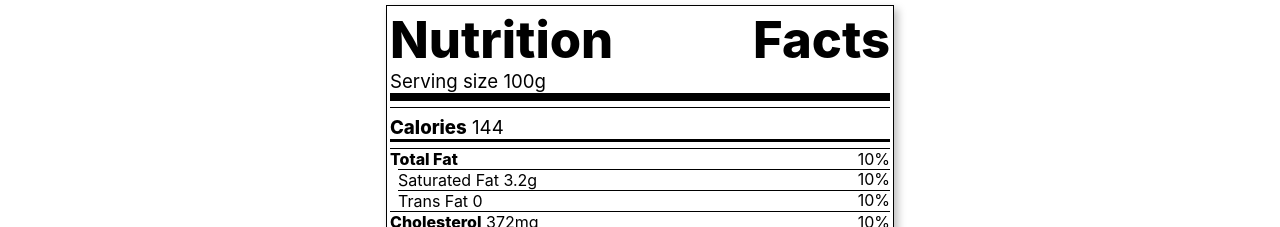
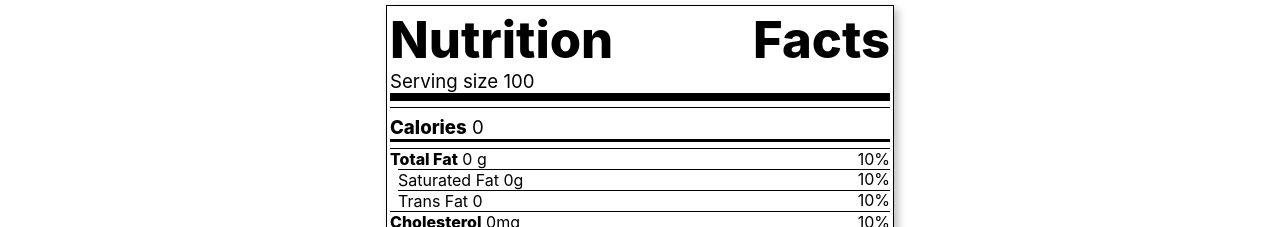
Before and after one commit to raluzez/nutrition-label-maker, a React (Create React App) app: page / in a window 1280 px wide. Shown: the part 573-800 px from the top of the page. Built offline with nearby package versions, Linux system fonts and the light colour scheme.

Commit message:
nutritionLabelData

```diff
--- a/src/components/NutritionLabel/NutritionLabel.js
+++ b/src/components/NutritionLabel/NutritionLabel.js
@@ -1,92 +1,59 @@
-import React, { Component } from "react";
+import React from "react";
 import Header from "./NutritionLabelComponents/Header/Header";
 import Nutrients from "./NutritionLabelComponents/Nutrients/Nutrients";
 import Vitamins from "./NutritionLabelComponents/Vitamins/Vitamins";
 import Styles from "./NutritionLabel.module.css";
 
-class NutritionLabel extends Component {
-    state = {
-        itemsList: [
-            {
-            nutrition:null,
-            name: "Cheese",
-            amount:{
-                amount:100,
-                units:"grams"
-                }
-            },
-            {
-            nutrition:null,
-            name: "Salt",
-            amount:{
-                amount:2,
-                units:["spoon","spoons"]
-                }
-            },
-            {
-            nutrition:{
-                servingSize:"100g",
-                servingsPerContainer:null,
-                calories:144,
-                totalFat:9.6,
-                saturatedFat:3.2,
-                transFat:0,
-                cholesterol:372,
-                sodium:142,
-                totalCarbs:0.7,
-                dietaryFiber:0,
-                sugars:0.4,
-                protein:12.6,
-                vitaminA:10.8,
-                vitaminC:0,
-                calcium:4.4,
-                iron: 9.8
-            },
-            name: "Egg",
-            amount: {
-                amount:1,
-                units:null
-                }
-            }
-        ]
-    }
-    render(){
+const nutritionLabel = (props) => {
+
+        const productDataHandler = (obj, data) => {
+            let ret
+            if (obj) {
+                if(obj.data) {
+                    ret = data
+                } else ret = 0
+            } else return ret=0
+            return ret
+        }
+
+
+
         return(
             <div className={Styles.Container}>
-                <Header servingSize={this.state.itemsList[2].nutrition.servingSize}/>
-                <Nutrients calories={this.state.itemsList[2].nutrition.calories}>
+                <Header servingSize={props.product ? props.product.quantity : 100}/>
+                <Nutrients calories={props.product ? props.product.totalNutrients.ENERC_KCAL.quantity : 0}>
                     <ul>
                         <li>
                             <div className={Styles.Float}>10%</div>
-                            <b className={Styles.Attribute}>Total Fat</b>
+                            <b className={Styles.Attribute}>Total Fat</b> {props.product ? props.product.totalNutrients.FAT.quantity : 0} g
                             <ul>
                                 <div className={Styles.Float}>10%</div>
-                                <li>Saturated Fat {this.state.itemsList[2].nutrition.saturatedFat}g</li>
+                                <li>Saturated Fat {props.product ? props.product.totalNutrients.FASAT.quantity : 0}g</li>
                                 <div className={Styles.Float}>10%</div>
-                                <li>Trans Fat {this.state.itemsList[2].nutrition.transFat}</li>
+                                <li>Trans Fat {props.product ? props.product.totalNutrients.FATRN.quantity : 0}</li>
                             </ul>
                         </li>
                         <li>
                             <div className={Styles.Float}>10%</div>
-                            <b className={Styles.Attribute}>Cholesterol</b> {this.state.itemsList[2].nutrition.cholesterol}mg
+                            <b className={Styles.Attribute}>Cholesterol</b> {props.product ? props.product.totalNutrients.CHOLE.quantity : 0}mg
                         </li>
                         <li>
                             <div className={Styles.Float}>10%</div>
-                            <b className={Styles.Attribute}>Sodium</b> {this.state.itemsList[2].nutrition.sodium}mg
+                            <b className={Styles.Attribute}>Sodium</b> {props.product ? props.product.totalNutrients.NA.quantity : 0}mg
                         </li>
                         <li>
                             <div className={Styles.Float}>10%</div>
-                            <b className={Styles.Attribute}>Total Carbohydrates</b> {this.state.itemsList[2].nutrition.totalCarbs}g
+                            <b className={Styles.Attribute}>Total Carbohydrates</b> {props.product ? props.product.totalNutrients.CHOCDF.quantity : 0}g
                             <ul>
                                 <div className={Styles.Float}>10%</div>
-                                <li>Dietary Fiber {this.state.itemsList[2].nutrition.dietaryFiber}g</li>
+                                <li>Dietary Fiber {props.product ? props.product.totalNutrients.FIBTG.quantity : 0}g</li>
                                 <div className={Styles.Float}>10%</div>
-                                <li>Sugars {this.state.itemsList[2].nutrition.sugars}g</li>
+                                <li>Sugars {props.product ? props.product.totalNutrients.SUGAR.quantity : 0}g</li>
                             </ul>
                         </li>
                         <li>
                             <div className={Styles.Float}>10%</div>
-                            <b className={Styles.Attribute}>Protein</b> {this.state.itemsList[2].nutrition.protein}g
+                            <b className={Styles.Attribute}>Protein</b> {props.product ? props.product.totalNutrients.PROCNT.quantity : 0}g
                         </li>
                     </ul>
                 </Nutrients>
@@ -94,25 +61,24 @@ class NutritionLabel extends Component {
                     <ul>
                         <li>
                             <div className={Styles.Float}>10%</div>
-                            <b className={Styles.Attribute}>Vitamin A</b> {this.state.itemsList[2].nutrition.vitaminA}mg
+                            <b className={Styles.Attribute}>Vitamin A</b> {props.product ? props.product.totalNutrients.VITA_RAE.quantity : 0}mg
                         </li>
                         <li>
                             <div className={Styles.Float}>10%</div>
-                            <b className={Styles.Attribute}>Vitamin C</b> {this.state.itemsList[2].nutrition.vitaminC}mg
+                            <b className={Styles.Attribute}>Vitamin C</b> {props.product ? props.product.totalNutrients.VITC.quantity : 0}mg
                         </li>
                         <li>
                             <div className={Styles.Float}>10%</div>
-                            <b className={Styles.Attribute}>Iron</b> {this.state.itemsList[2].nutrition.iron}mg
+                            <b className={Styles.Attribute}>Iron</b> {props.product ? props.product.totalNutrients.FE.quantity : 0}mg
                         </li>
                         <li>
                             <div className={Styles.Float}>10%</div>
-                            <b className={Styles.Attribute}>Calcium</b> {this.state.itemsList[2].nutrition.calcium}mg
+                            <b className={Styles.Attribute}>Calcium</b> {props.product ? props.product.totalNutrients.CA.quantity : 0}mg
                         </li>
                     </ul>
                 </Vitamins>
             </div>
-        )
-    }
+      )
 }
 
-export default NutritionLabel;
+export default nutritionLabel;
--- a/src/components/Product/ProductModal/ProductModal.js
+++ b/src/components/Product/ProductModal/ProductModal.js
@@ -6,8 +6,8 @@ import Styles from "./ProductModal.module.css";
 const productModal = (props) => (
     <Aux>
         <i className={`fas fa-times ${Styles.CloseIcon}`} onClick={props.closeIconClicked}></i>
-        <div className={Styles.Name}>{props.name}</div>
-        <NutritionLabel style={{margin:"32px"}}/>
+        <div className={Styles.Name}>{props.product.name}</div>
+        <NutritionLabel product={props.product}/>
         <div>
             <button onClick={props.buttonClickced}>Select Product</button>
             <input type="text" placeholder="0" className={Styles.Input} value={props.inputValue} onChange={props.inputChanged}/> g
--- a/src/containers/ProductsList/ProductsList.js
+++ b/src/containers/ProductsList/ProductsList.js
@@ -66,7 +66,27 @@ class ProductsList extends Component {
                       label : "Sodium",
                       quantity : 14854.027320000001,
                       unit : "mg"
-                    }
+                    },
+                    CA:{
+                      label:"Calcium",
+                      quantity:10.92,
+                      unit:"mg"
+                    },
+                    FE:{
+                      label:"Iron",
+                      quantity:0.2184,
+                      unit:"mg"
+                    },
+                    VITA_RAE:{
+                      label:"Vitamin A",
+                      quantity:5.46,
+                      unit:"µg"
+                    },
+                    VITC:{
+                      label:"Vitamin C",
+                      quantity:8.372,
+                      unit:"mg"
+                  }
                 }
             },{
                 name:"Egg",
@@ -122,7 +142,27 @@ class ProductsList extends Component {
                       label : "Sodium",
                       quantity : 14854.027320000001,
                       unit : "mg"
-                    }
+                    },
+                    CA:{
+                      label:"Calcium",
+                      quantity:10.92,
+                      unit:"mg"
+                  },
+                  FE:{
+                      label:"Iron",
+                      quantity:0.2184,
+                      unit:"mg"
+                  },
+                  VITA_RAE:{
+                      label:"Vitamin A",
+                      quantity:5.46,
+                      unit:"µg"
+                  },
+                  VITC:{
+                      label:"Vitamin C",
+                      quantity:8.372,
+                      unit:"mg"
+                  }
                 }
             },{
                 name:"Superone Foods Hotdog Buns",
@@ -178,7 +218,27 @@ class ProductsList extends Component {
                       label : "Sodium",
                       quantity : 14854.027320000001,
                       unit : "mg"
-                    }
+                    },
+                    CA:{
+                      label:"Calcium",
+                      quantity:10.92,
+                      unit:"mg"
+                  },
+                  FE:{
+                      label:"Iron",
+                      quantity:0.2184,
+                      unit:"mg"
+                  },
+                  VITA_RAE:{
+                      label:"Vitamin A",
+                      quantity:5.46,
+                      unit:"µg"
+                  },
+                  VITC:{
+                      label:"Vitamin C",
+                      quantity:8.372,
+                      unit:"mg"
+                  }
                 }
             }
         ]}
@@ -197,7 +257,7 @@ class ProductsList extends Component {
           <Aux>
             <Modal show={this.props.showModal}>
               <ProductModal
-              name={this.props.clickedProduct.name}
+              product={this.props.clickedProduct}
               buttonClickced={this.productSelectedHandler}
               inputValue={this.state.amountInput}
               inputChanged={event =>this.amountInputHandler(event)}
```
